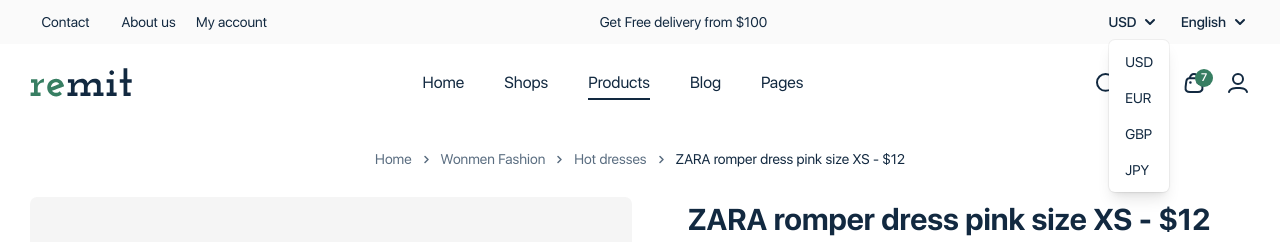
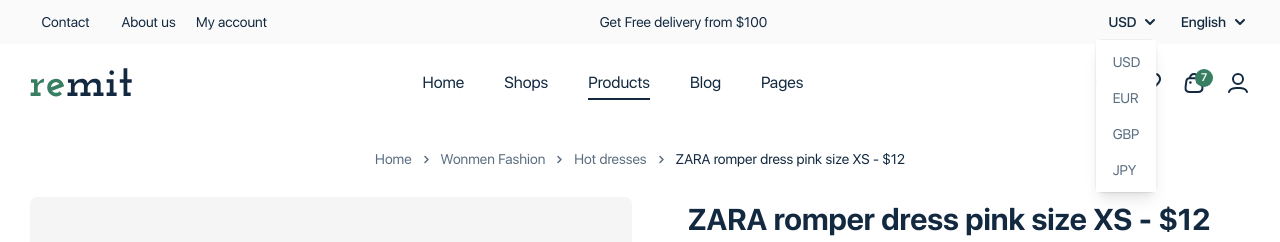
Before and after one commit to typhan05/yaycommerce-react, a React (Create React App) app: page /yaycommerce-react/products in a window 1280 px wide. Both pictures are taken after a click on the button "USD". Shown: the top 242 px of the page. Built offline with nearby package versions, Linux system fonts and the light colour scheme.

Commit message:
Fix update fb

```diff
--- a/src/blocks/client/index.js
+++ b/src/blocks/client/index.js
@@ -83,7 +83,7 @@
               <ChevronLeftIcon className="h-7 w-14 text-black2" aria-hidden="true"/>
             </div>
             <div
-              className={`absolute right-[-26px] top-1/2 -translate-y-2/4 mt-[-30px] cursor-pointer flex items-center justify-center z-10 h-[50px] w-[50px] rounded-[25px] shadow-[0_10px_25px_rgba(55,126,98,0.05)] bg-white hover:bg-gray-light2`}
+              className={`absolute right-[-26px] top-1/2 -translate-y-2/4 mt-[-30px] cursor-pointer flex items-center justify-center z-10 h-[50px] w-[50px] rounded-[25px] shadow-[0_10px_25px_rgba(55,126,98,0.05)] bg-white hover:bg-gray-light2 hover:shadow-[0_10px_25px_rgba(18,41,64,0.15)]`}
               onClick={() => this.swiperRef.current.swiper.slideNext()}
             >
               <ChevronRightIcon className="h-7 w-14 text-black2" aria-hidden="true"/>
--- a/src/blocks/featured-card-slider/index.js
+++ b/src/blocks/featured-card-slider/index.js
@@ -40,7 +40,7 @@
               <ChevronLeftIcon className="h-7 w-14 text-black2" aria-hidden="true"/>
             </div>
             <div
-              className={`absolute right-[-26px] top-1/4 cursor-pointer flex items-center justify-center z-10 h-[50px] w-[50px] rounded-[25px] shadow-[0_10px_25px_rgba(55,126,98,0.05)] bg-white hover:bg-gray-light2`}
+              className={`absolute right-[-26px] top-1/4 cursor-pointer flex items-center justify-center z-10 h-[50px] w-[50px] rounded-[25px] shadow-[0_10px_25px_rgba(55,126,98,0.05)] bg-white hover:bg-gray-light2 hover:shadow-[0_10px_25px_rgba(18,41,64,0.15)]`}
               onClick={() => this.swiperRef.current.swiper.slideNext()}
             >
               <ChevronRightIcon className="h-7 w-14 text-black2" aria-hidden="true"/>
--- a/src/components/Drawer/Cart/index.js
+++ b/src/components/Drawer/Cart/index.js
@@ -116,7 +116,12 @@
 
                                 <div className="ml-4 flex flex-1 flex-col">
                                   <h3 className="text-black2">
-                                    <a href={product.href}> {product.name} </a>
+                                    <a className='group transition-all duration-300 ease-in-out' href={product.href}>
+                                      <span
+                                        className='bg-left-bottom bg-gradient-to-r from-black2 to-black2 bg-[length:0%_1px] bg-no-repeat group-hover:bg-[length:100%_1px] transition-all duration-300 ease-out'>
+                                        {product.name}
+                                      </span>
+                                    </a>
                                   </h3>
                                   <p className="mt-2 text-sm text-gray">Color: {product.color} <span
                                     className="mx-1">{'//'}</span> Size: {product.size}</p>
@@ -128,7 +133,7 @@
                                     <div className="flex">
                                       <button
                                         type="button"
-                                        className="font-medium text-gray opacity-50 hover:hover:opacity-100"
+                                        className="font-medium text-gray opacity-50 hover:text-black2 hover:opacity-100"
                                       >
                                         <svg
                                           xmlns="http://www.w3.org/2000/svg"
--- a/src/components/Dropdown/index.js
+++ b/src/components/Dropdown/index.js
@@ -14,8 +14,8 @@
         <a
           href="#/"
           className={classNames(
-            active ? 'bg-gray-100 text-gray-900' : 'text-gray-700',
-            'block px-4 py-2 text-sm'
+            active ? 'bg-gray-light11 text-black2 font-semibold' : 'text-gray',
+            'block px-4 py-2 text-sm hover:bg-gray-light11 hover:text-black2 hover:font-semibold'
           )}
         >
           {option.name}
@@ -41,8 +41,8 @@
         leaveFrom="transform opacity-100 scale-100"
         leaveTo="transform opacity-0 scale-95"
       >
-        <Menu.Items className="origin-top-right absolute right-0 mt-2 w-auto rounded-md shadow-lg bg-white ring-1 ring-black ring-opacity-5 focus:outline-none">
-          <div className="py-1">
+        <Menu.Items className="absolute left-1/2 -translate-x-2/4 top-full mt-2 -ml-2 w-auto rounded-md shadow-lg bg-white ring-1 ring-black ring-opacity-5 focus:outline-none z-20">
+          <div className="py-1 bg-white">
             {renderItem}
           </div>
         </Menu.Items>
--- a/src/parts/Footer/index.js
+++ b/src/parts/Footer/index.js
@@ -10,8 +10,22 @@
             <div className="w-full sm:w-1/2 md:w-1/2 lg:w-1/4">
               <a href="#/" className="inline-flex mb-5"><img src={Logo} alt="logo-footer"/></a>
               <p className="mb-2">102 Washington Square South <br/>New York, NY 10012</p>
-              <p className="mb-2"><a href="tel:+91-80-6156-1999" className="hover:underline">+91-80-6156-1999</a></p>
-              <p><a href="mailto:support@remitstore.com" className="hover:underline">support@remitstore.com</a></p>
+              <p className="mb-2">
+                <a className='group transition-all duration-300 ease-in-out' href="tel:+91-80-6156-1999">
+                    <span
+                      className='bg-left-bottom bg-gradient-to-r from-black2 to-black2 bg-[length:0%_1px] bg-no-repeat group-hover:bg-[length:100%_1px] transition-all duration-300 ease-out'>
+                      +91-80-6156-1999
+                    </span>
+                </a>
+              </p>
+              <p className="mb-2">
+                <a className='group transition-all duration-300 ease-in-out' href="mailto:support@remitstore.com">
+                    <span
+                      className='bg-left-bottom bg-gradient-to-r from-black2 to-black2 bg-[length:0%_1px] bg-no-repeat group-hover:bg-[length:100%_1px] transition-all duration-300 ease-out'>
+                      support@remitstore.com
+                    </span>
+                </a>
+              </p>
               <div className="hidden xl:flex items-center w-full space-x-5 mt-[18px]">
                 <a className="max-w-max" target="_blank" href="#/">
                   <title>Facebook icon</title>
@@ -177,7 +191,8 @@
             </div>
             <div className="w-full sm:w-1/2 md:w-1/2 lg:w-1/4">
               <h3 className="text-[22px] font-semibold mb-4">Newsletter</h3>
-              <p className="mb-5 text-gray">Enter your email below to be the first to know about new collections and product
+              <p className="mb-5 text-gray">Enter your email below to be the first to know about new collections and
+                product
                 launches.</p>
               <form action="#">
                 <div className="flex items-center bg-gray-light6 rounded-xl p-1 pl-5">
@@ -209,8 +224,9 @@
                   <input
                     className="bg-gray-light6 appearance-none w-full py-2 px-[15px] text-gray-700 leading-tight focus:outline-none focus:border-purple-500"
                     id="inline-full-name" type="text" placeholder="Enter your email"/>
-                  <button className="flex-shrink-0 bg-green text-white font-medium py-2 px-4 rounded-[10px] hover:bg-black2"
-                          type="submit">Submit
+                  <button
+                    className="flex-shrink-0 bg-green text-white font-medium py-2 px-4 rounded-[10px] hover:bg-black2"
+                    type="submit">Submit
                   </button>
                 </div>
                 <small className="inline-block mt-3 text-gray italic">We promise not send spam to you!</small>
@@ -218,7 +234,8 @@
             </div>
           </div>
           <div className="flex justify-center py-3 shadow-[0_-1px_0px_#E9EFF5]">
-            <p className="text-gray">Copyright © 2022 <span className="text-black2">RemitStore</span>. All Rights Reserved.</p>
+            <p className="text-gray">Copyright © 2022 <span className="text-black2">RemitStore</span>. All Rights
+              Reserved.</p>
           </div>
         </div>
       </div>
--- a/tailwind.config.js
+++ b/tailwind.config.js
@@ -24,6 +24,7 @@
         light8: '#F2F2F2',
         light9: '#D3DCE5',
         light10: '#F2F7FF',
+        light11: '#F2F5F8',
       },
       'green': {
         light: '#7FD59C',
```
